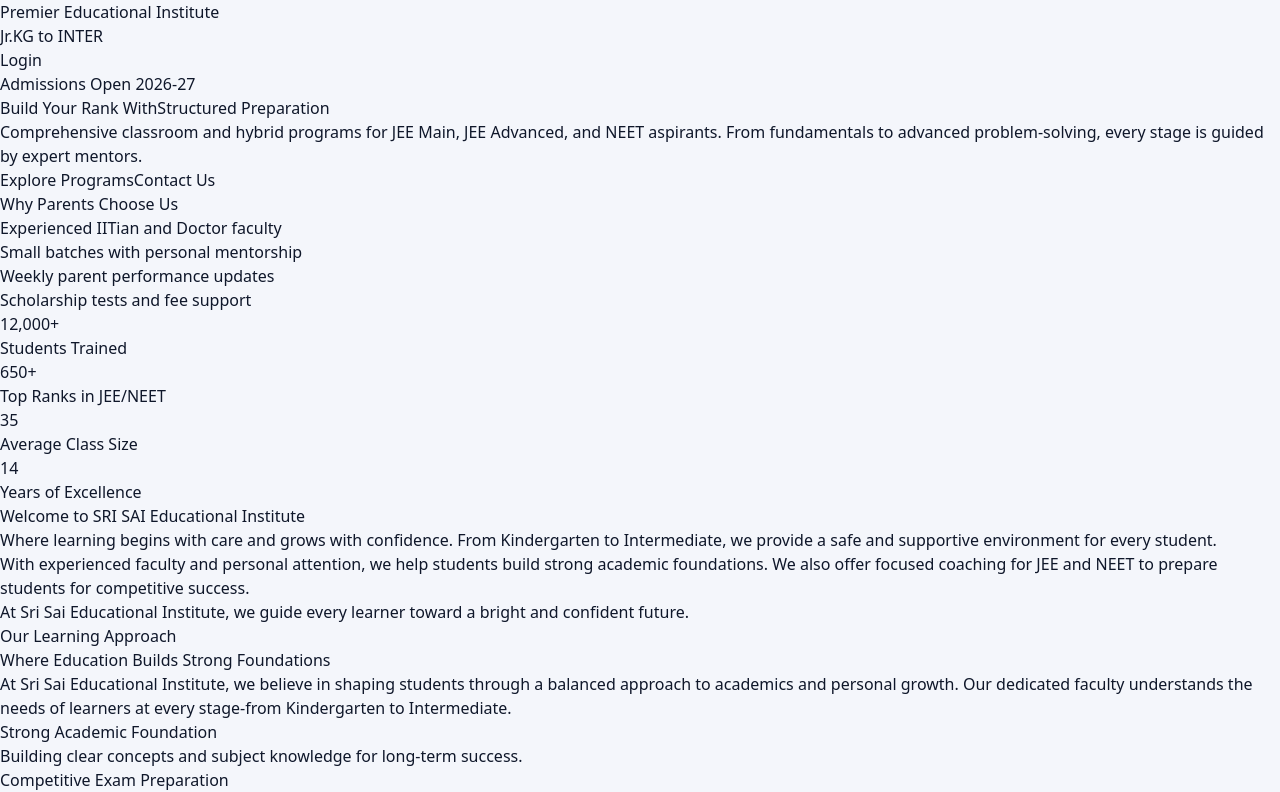
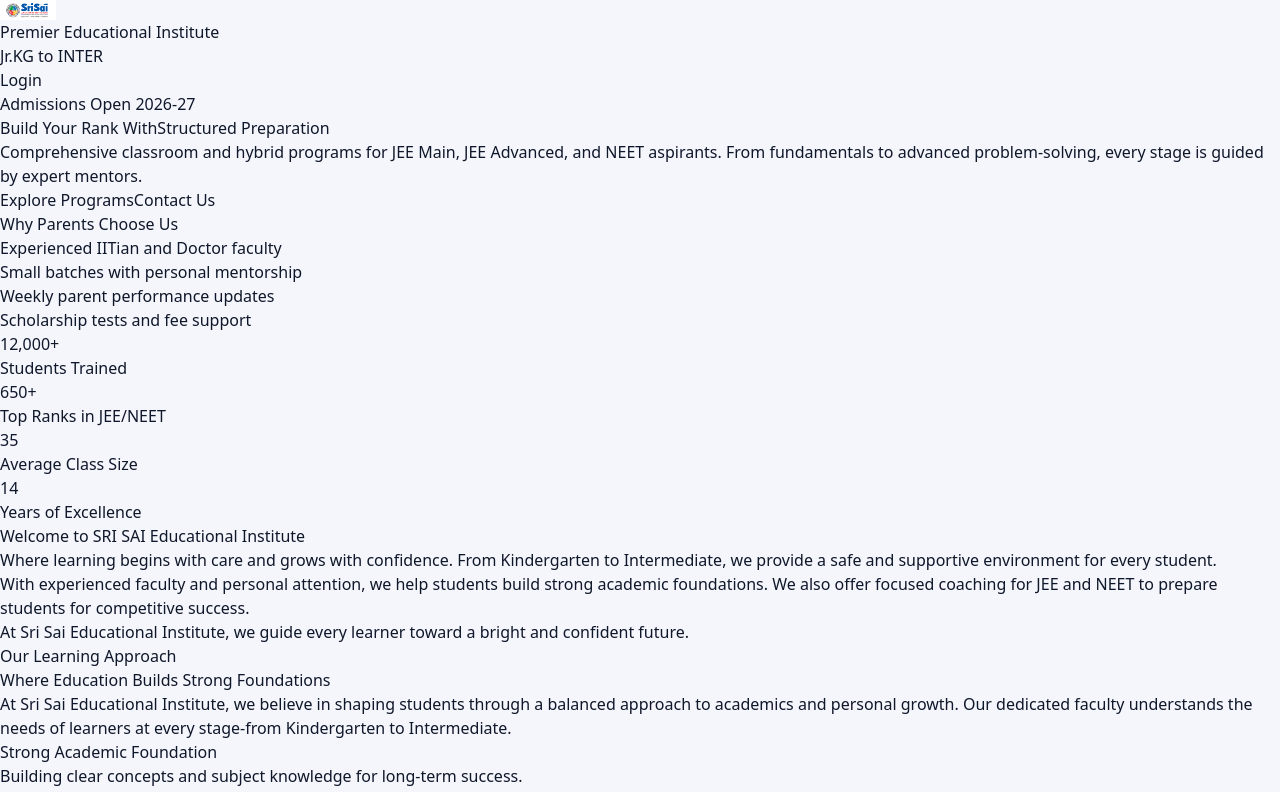
Before and after one commit to Sanjana8297/sri-sai-edu-omr-evaluation, a Next.js app: page / in a window 1280 px wide. Shown: the top 792 px of the page. Built offline with nearby package versions, Linux system fonts and the light colour scheme.

Commit message:
logo added

```diff
--- a/src/app/page.tsx
+++ b/src/app/page.tsx
@@ -47,11 +47,20 @@
     <main className="min-h-screen bg-blue-50 text-blue-950">
       <header className="sticky top-0 z-20 border-b border-blue-100 bg-white/95 backdrop-blur">
         <div className="mx-auto flex w-full max-w-7xl flex-wrap items-center justify-between gap-3 px-4 py-4 sm:px-6">
-          <div>
-            <p className="text-[11px] font-semibold uppercase tracking-[0.2em] text-indigo-600 sm:text-xs">
-              Premier Educational Institute
-            </p>
-            <h1 className="text-base font-bold sm:text-2xl">Jr.KG to INTER</h1>
+          <div className="flex items-center gap-3">
+            <Image
+              src="/images/Sri-Sai-logo.png"
+              alt="Sri Sai Educational Institutions logo"
+              width={56}
+              height={56}
+              className="h-10 w-auto object-contain sm:h-14"
+            />
+            <div>
+              <p className="text-[11px] font-semibold uppercase tracking-[0.2em] text-indigo-600 sm:text-xs">
+                Premier Educational Institute
+              </p>
+              <h1 className="text-base font-bold sm:text-2xl">Jr.KG to INTER</h1>
+            </div>
           </div>
           <Link
             href="/login"
```
Also changed, not shown: public/images/Sri-Sai-logo.png (added).
